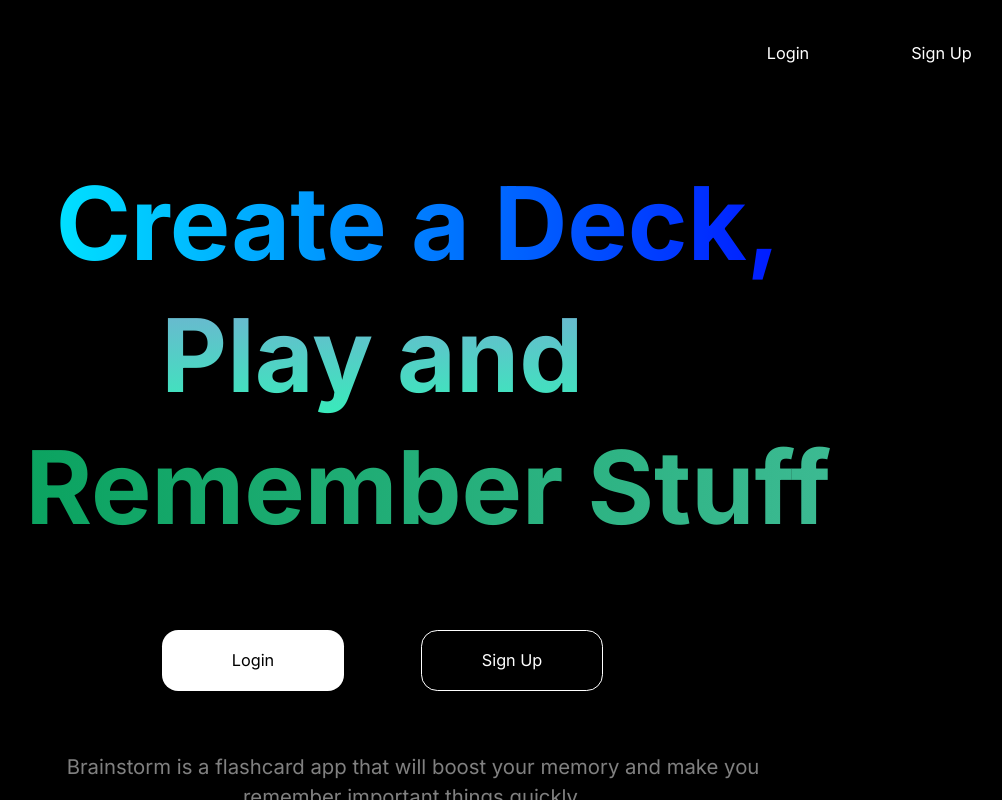
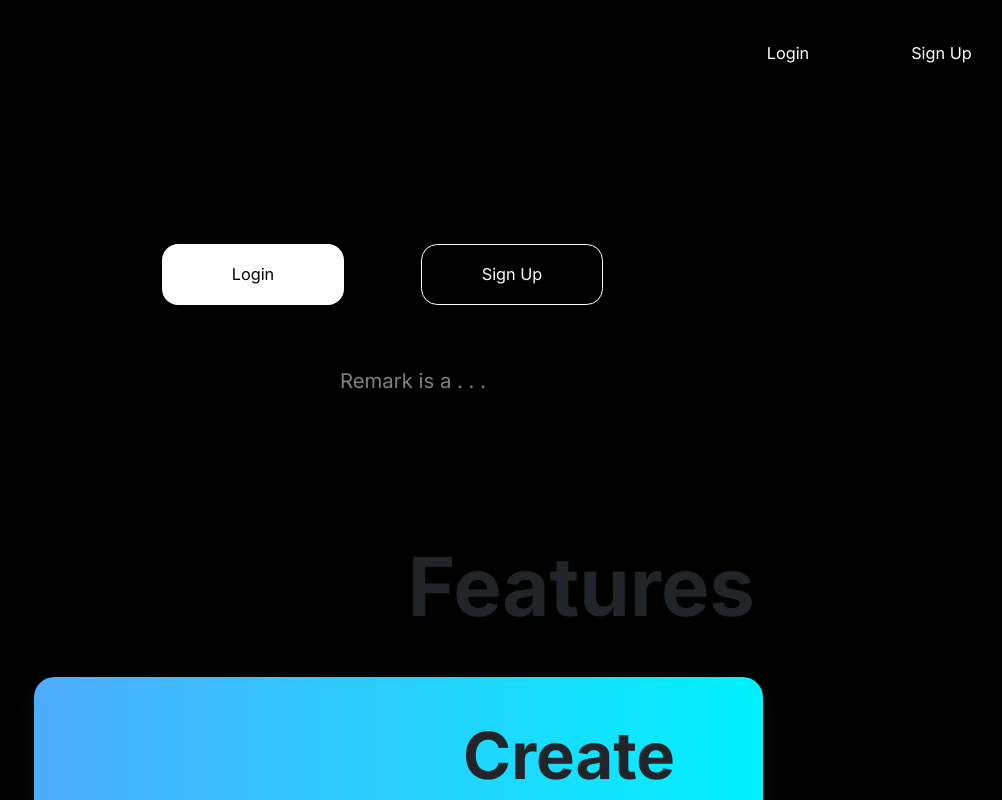
Before and after one commit to Vishvam10/ReMark-Admin, a Vue app: page / in a window 1280 px wide. Shown: the top 800 px of the page, without its empty margins (227-1229 px from the left). Built offline with nearby package versions, Linux system fonts and the light colour scheme.

Commit message:
Fixed logout bug

```diff
--- a/src/views/AdminDashboardPage.vue
+++ b/src/views/AdminDashboardPage.vue
@@ -4,7 +4,7 @@
         <div class="settings_container" id="settings_container">
             <span class="settings_header_container">
                 <h2 class="settings_header">Admin Dashboard</h2>
-                <button type="button" class="form-control form-control-lg btn btn-outline-primary" id="logoutBtn" @click="handleLogut">Logout</button>
+                <button type="button" class="form-control form-control-lg btn btn-outline-primary" id="logoutBtn" @click="handleLogout">Logout</button>
             </span>
             <div class="menu_options">
                 <h5 :class="{ selectedLink: active == 1 }" @click="showPage" data-tabno=1 style="margin: 0rem 1rem 0rem 0rem;">Edit<br>Profile</h5>
--- a/src/views/HomePage.vue
+++ b/src/views/HomePage.vue
@@ -7,9 +7,6 @@
         <div class="row">
             <section class="p-header">
                 <!-- <h4 class="header-text">Welcome to</h4> -->
-                <h1 class="heading create">Create a Deck,</h1>
-                <h1 class="heading playAndReview">Play and</h1>
-                <h1 class="heading remember">Remember Stuff</h1>
                 <div class="row" style="margin: 8rem 0rem 2rem 0rem">
                     <div class="col-6">
                         <div class="customButton signUpButton">
@@ -22,7 +19,7 @@
                         </div>
                     </div>
                 </div>
-                <p class="header-details">Brainstorm is a flashcard app that will boost your memory and make you remember important things quickly. </p>
+                <p class="header-details">Remark is a . . .</p>
             </section>
         </div>
         <div class="row">
```
